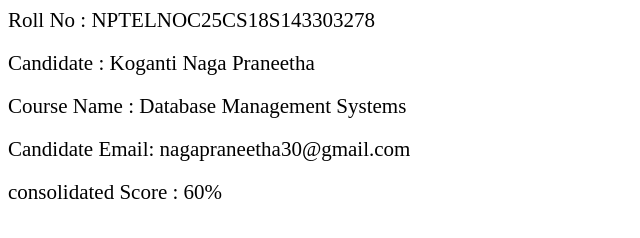
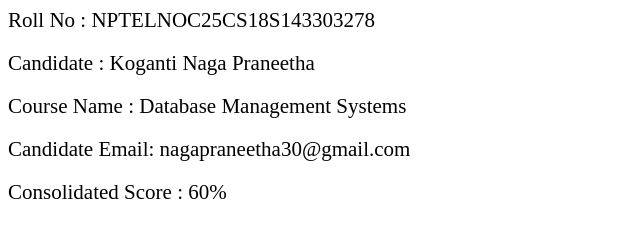
Before and after one commit to PraneethaKoganti/praneethanptel, a plain HTML site: page index.html in a window 1280 px wide. Shown: the full height of the page, 0-640 px from the left. Drawn offline with Linux system fonts and the light colour scheme.

Commit message:
Update index.html

```diff
--- a/index.html
+++ b/index.html
@@ -20,7 +20,7 @@
     </div>
     <br>
     <div style="font-size: 21px">
-        consolidated Score : 60%
+        Consolidated Score : 60%
     </div>
 </body>
 </html>
```
